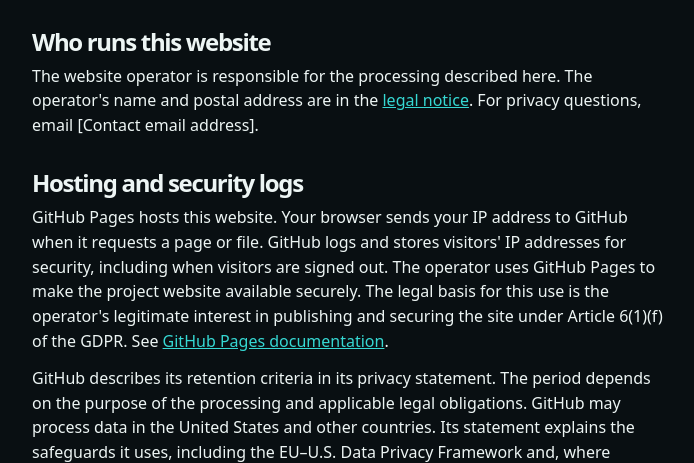
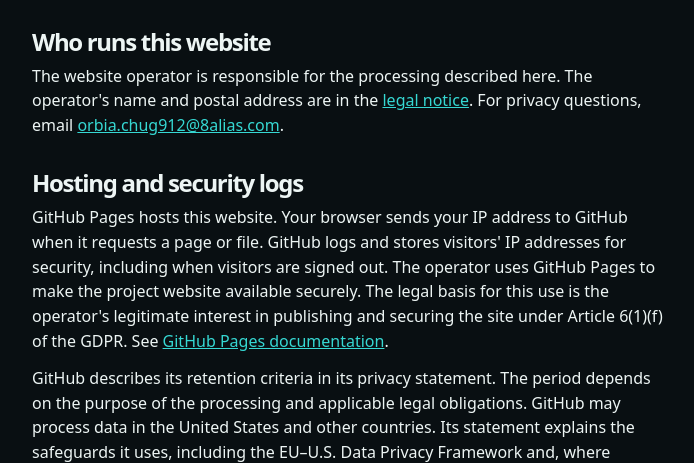
Before and after one commit to Ranitzky/orbia-page, a plain HTML site: page privacy-notice.html in a window 1280 px wide. Shown: the part 327-790 px from the top of the page, without its empty margins (32-726 px from the left). Drawn offline with Linux system fonts and the light colour scheme.

Commit message:
Add privacy contact email

```diff
--- a/privacy-notice.html
+++ b/privacy-notice.html
@@ -21,7 +21,7 @@
 
   <section>
     <h2>Who runs this website</h2>
-    <p>The website operator is responsible for the processing described here. The operator's name and postal address are in the <a href="./legal-notice.html">legal notice</a>. For privacy questions, email [Contact email address].</p>
+    <p>The website operator is responsible for the processing described here. The operator's name and postal address are in the <a href="./legal-notice.html">legal notice</a>. For privacy questions, email <a href="mailto:orbia.chug912@8alias.com">orbia.chug912@8alias.com</a>.</p>
   </section>
 
   <section>
```
Also changed, not shown: 1 other file.
